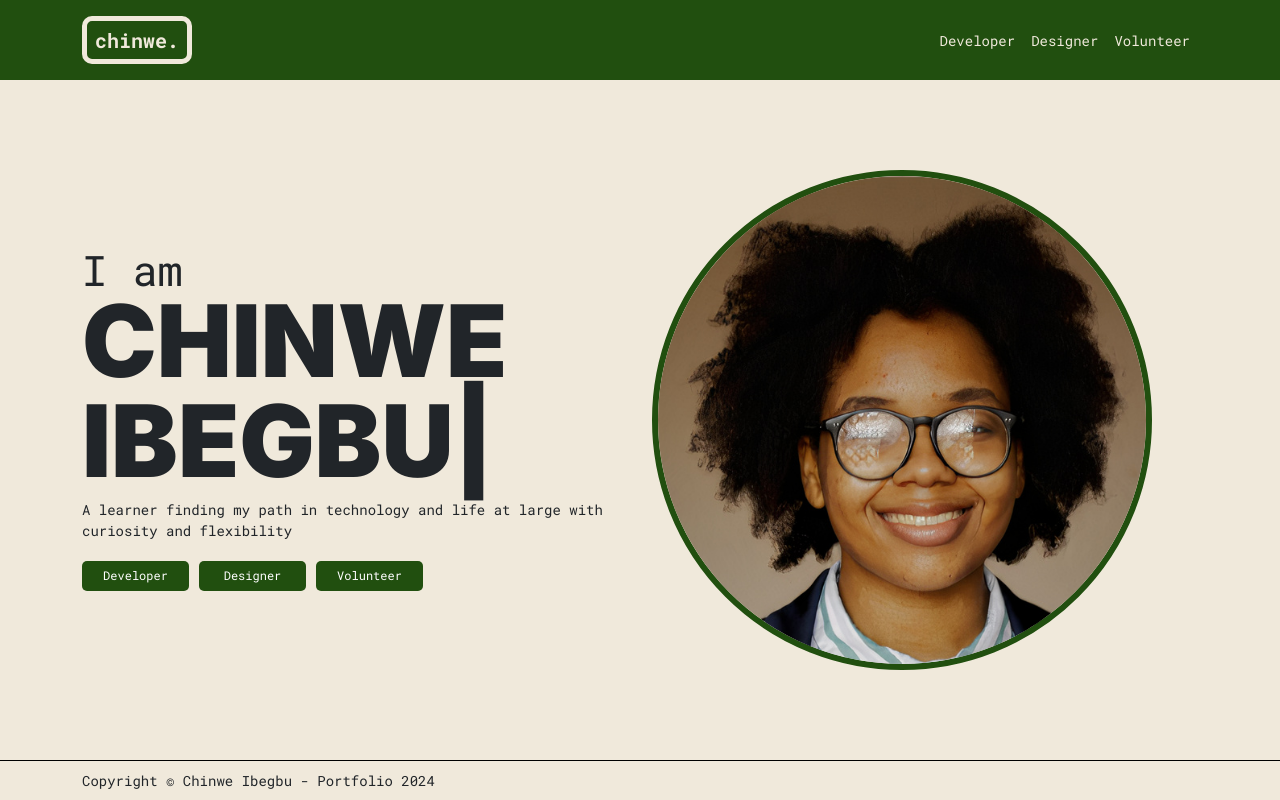
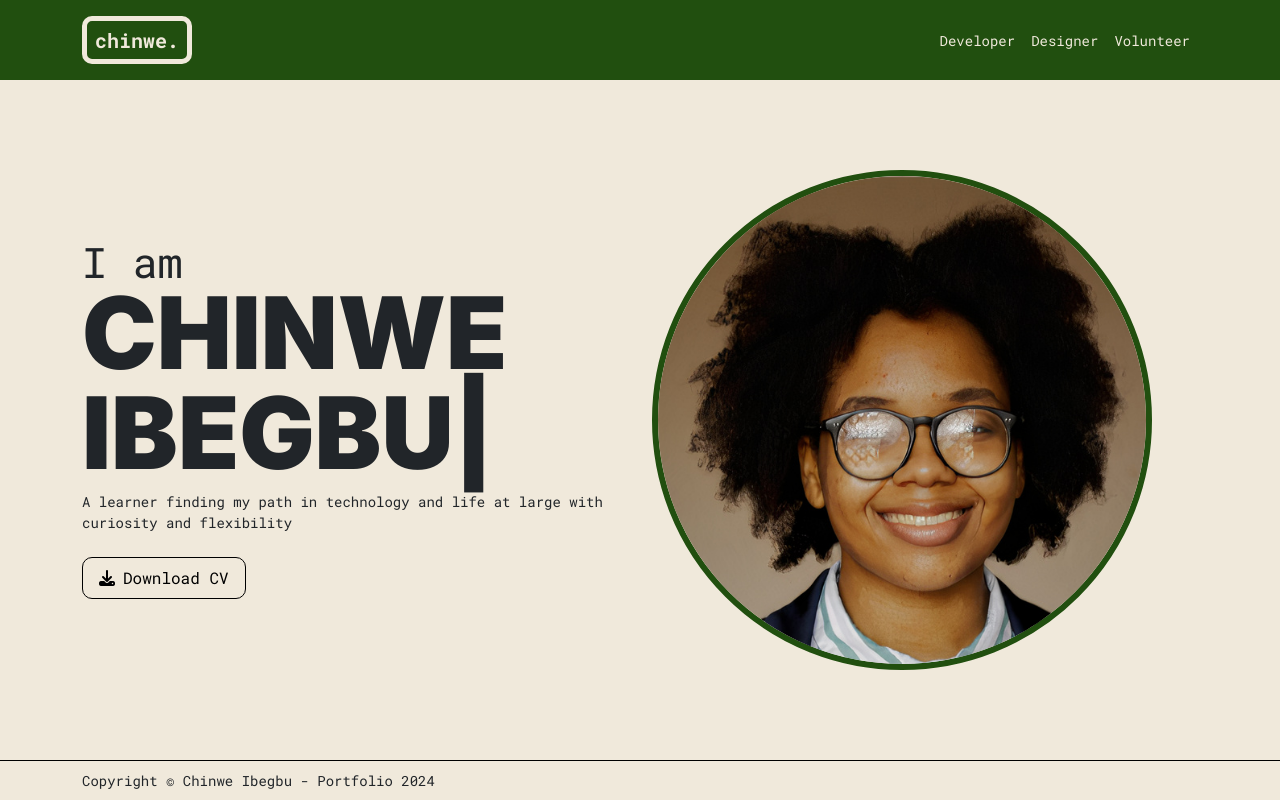
Before and after one commit to chinweibegbu/portfolio, a React (Create React App) app: page / in a window 1280 px wide. Built offline with nearby package versions, Linux system fonts and the light colour scheme.

Commit message:
Add CV download button

```diff
--- a/src/components/pages/Landing.js
+++ b/src/components/pages/Landing.js
@@ -24,7 +24,7 @@ function Landing() {
                     <div className="subtitle col-12 mt-2">
                         <p>A learner finding my path in technology and life at large with curiosity and flexibility</p>
                     </div>
-                    <div className="col-12 mt-1 d-flex">
+                    {/* <div className="col-12 mt-1 d-flex">
                         <div className="portfolio-section">
                             <p>Developer</p>
                         </div>
@@ -34,6 +34,14 @@ function Landing() {
                         <div className="portfolio-section">
                             <p>Volunteer</p>
                         </div>
+                    </div> */}
+                    <div className="download-button col-12 mt-2 d-flex bordered justify-content-center py-2 px-3">
+                        <a href="../../../data/software-engineer-cv-31052024.pdf" download="Chinwe Ibegbu - Software Engineer CV.pdf">
+                            <div className="d-flex align-items-center">
+                                <i className="fa-solid fa-download me-2" />
+                                <p className="m-0">Download CV</p>
+                            </div>
+                        </a>
                     </div>
                 </div>
                 <div className="col-6 d-flex flex-column my-auto">
--- a/src/styles/Landing.css
+++ b/src/styles/Landing.css
@@ -33,3 +33,22 @@
     color: var(--white);
     text-align: center;
 }
+
+
+.Landing .download-button {
+    width: fit-content;
+    border-radius: 10px;
+}
+
+.Landing .download-button:hover {
+    background-color: var(--dark-green);
+
+    * {
+        color: var(--cream);
+    }
+}
+
+.Landing .download-button * {
+    color: var(--black);
+    text-decoration: none;
+}
```
Also changed, not shown: 1 other file (tests, documents, lock files or other folders).
